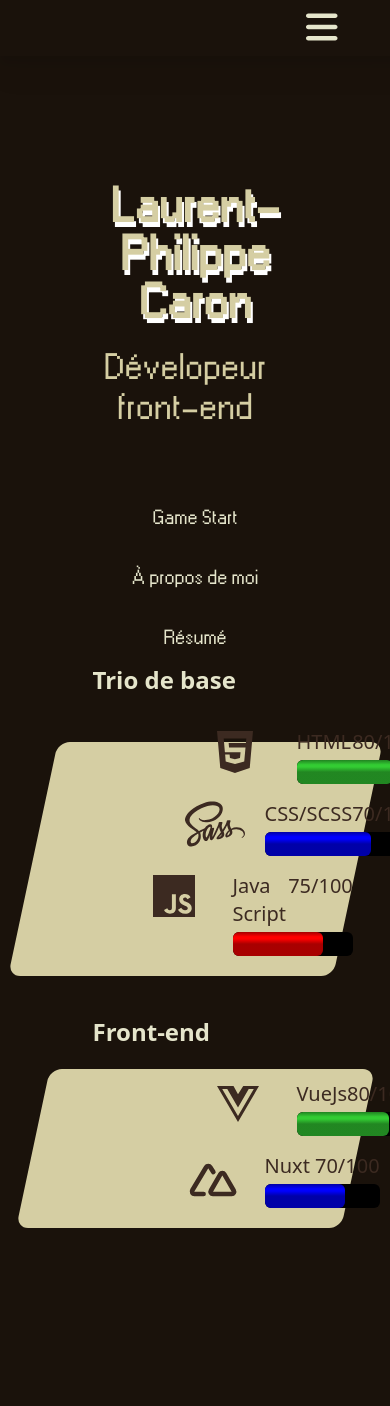
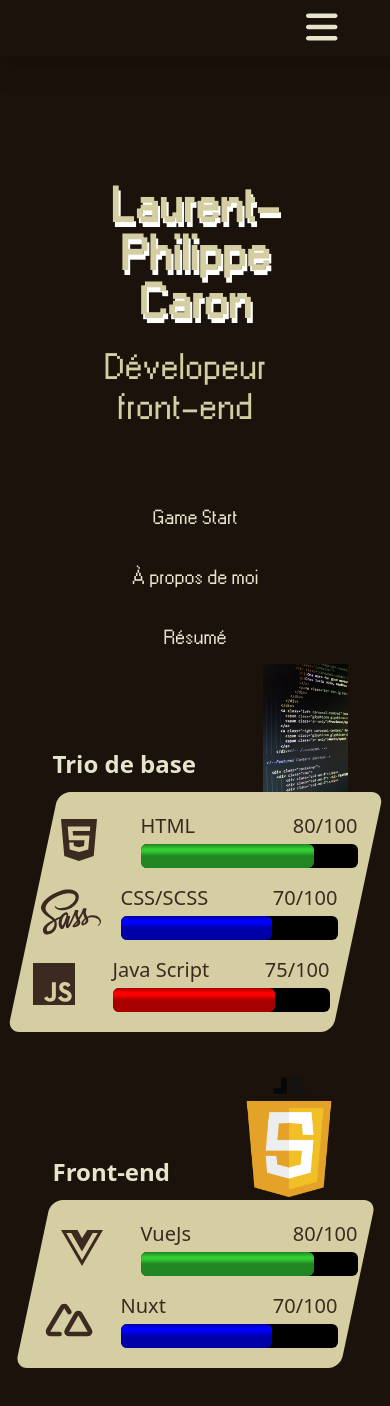
Before and after one commit to LaurentPCaron/laurent2, a Nuxt app: page / in a window 390 px wide. Shown: the top 1406 px of the page. Built offline with nearby package versions, Linux system fonts and the light colour scheme.

Commit message:
Status card- ok mobile

```diff
--- a/components/atom/progressBar.vue
+++ b/components/atom/progressBar.vue
@@ -4,7 +4,7 @@
       <p class="">{{ label }}</p>
       <p>{{ `${progress}/100` }}</p>
     </div>
-    <div class="contain-icon h-full">
+    <div class="contain-icon h-full flex items-center">
       <font-awesome-icon
         v-if="faIcon"
         class="text-dark fa-3x mr-5"
--- a/components/molecule/statusCard.vue
+++ b/components/molecule/statusCard.vue
@@ -1,13 +1,11 @@
 <template>
-  <div class="container card w-full relative">
-    <div
-      class="absolute bottom-0 h-3/4 w-full bg-light -skew-x-12 rounded-xl px-10 -z-10"
-    />
+  <div class="container">
+    <div class="container-bg bg-light -skew-x-12 rounded-xl -z-10" />
     <h3 class="container-label ml-5">{{ label }}</h3>
     <div class="container-image flex ml-10 justify-center">
-      <img class="object-cover" :src="image" alt="" />
+      <img class="object-cover h-32 md:h-auto" :src="image" alt="" />
     </div>
-    <div class="container-bars my-5 pl-36 flex flex-col gap-4">
+    <div class="container-bars my-5 flex flex-col gap-4">
       <AtomProgressBar
         v-for="({ icon, faIcon, label, percentage }, index) in skills"
         :key="index"
@@ -55,27 +53,50 @@ const getColor = index => {
 <style lang="scss" scoped>
 .container {
   @apply grid;
-  grid-template-columns: 1fr 5fr;
   grid-template-areas:
-    'image label'
-    'image bars';
+    'label image'
+    'bars bars';
+  @media (min-width: 768px) {
+    grid-template-columns: 175px 1fr;
+    grid-template-areas:
+      'image label '
+      'left bars';
+    column-gap: 3rem;
+  }
+
   &-image {
-    grid-area: image;
+    @media (min-width: 768px) {
+      grid-row-start: image;
+      grid-row-end: left;
+      grid-column-start: image;
+      grid-column-end: image;
+    }
   }
   &-label {
     grid-area: label;
+    align-self: end;
   }
   &-bars {
     grid-area: bars;
   }
+  &-bg {
+    grid-area: bars;
+    @media (min-width: 768px) {
+      grid-row-start: left;
+      grid-row-end: left;
+      grid-column-start: image;
+      grid-column-end: bars;
+    }
+  }
 }
 
 .bar {
+  @apply pl-7 md:pl-0;
+  &:nth-child(2) {
+    @apply -ml-5;
+  }
   &:nth-child(3) {
-    @apply -ml-16;
-  }
-  &:nth-child(2) {
-    @apply -ml-8;
+    @apply -ml-7;
   }
 }
 </style>
```
